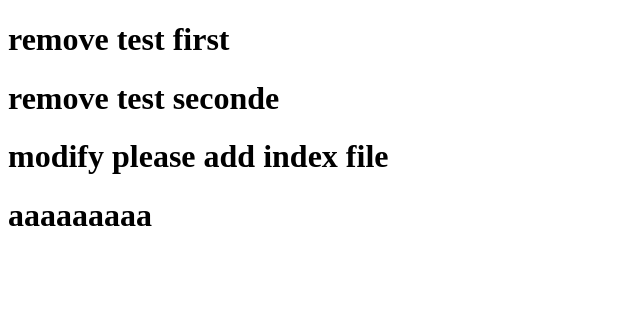
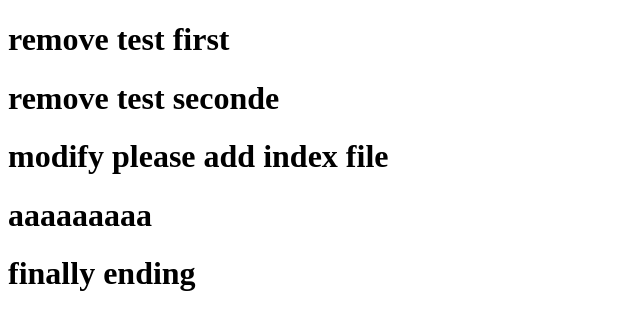
Before and after one commit to Oksil-Joo/Remove-practice, a plain HTML site: page index.html in a window 1280 px wide. Shown: the whole page, without its empty margins (0-640 px from the left). Drawn offline with Linux system fonts and the light colour scheme.

Commit message:
fianlly change

```diff
--- a/index.html
+++ b/index.html
@@ -8,5 +8,6 @@
 <h1>remove test seconde</h1>
 <h1>modify please add index file</h1>
 <h1>aaaaaaaaa</h1>
+<h1>finally ending</h1>
 </body>
 </html>
```
